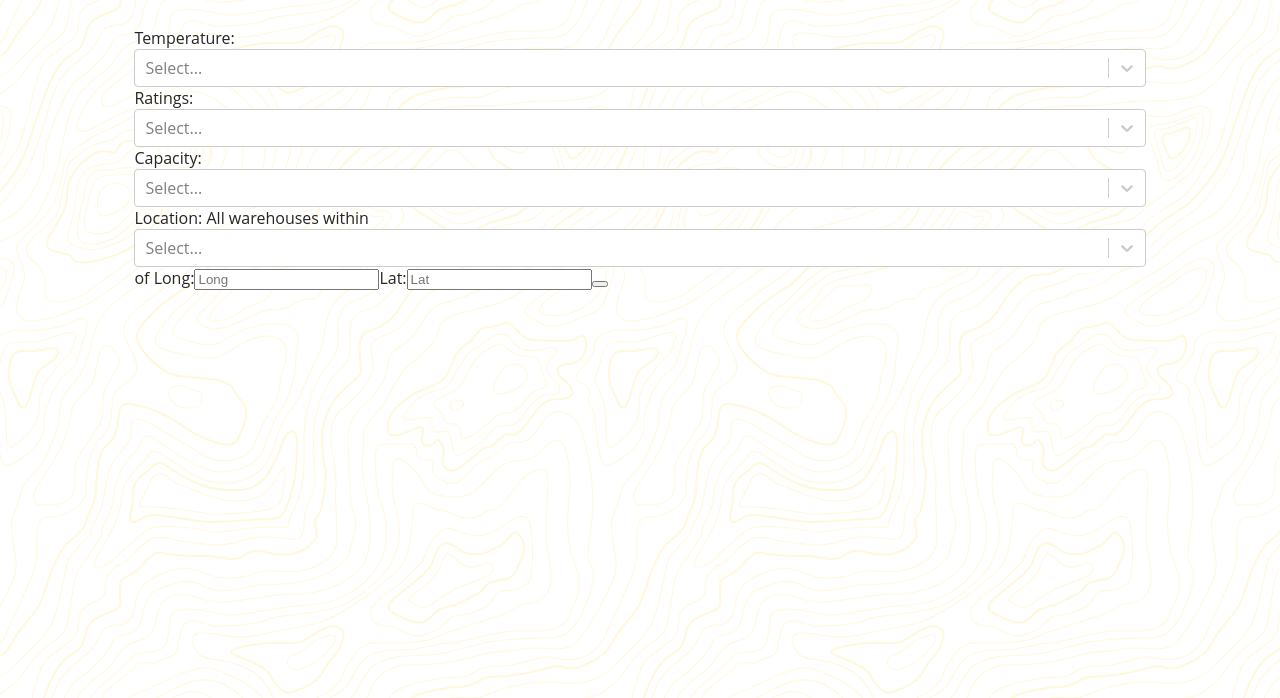
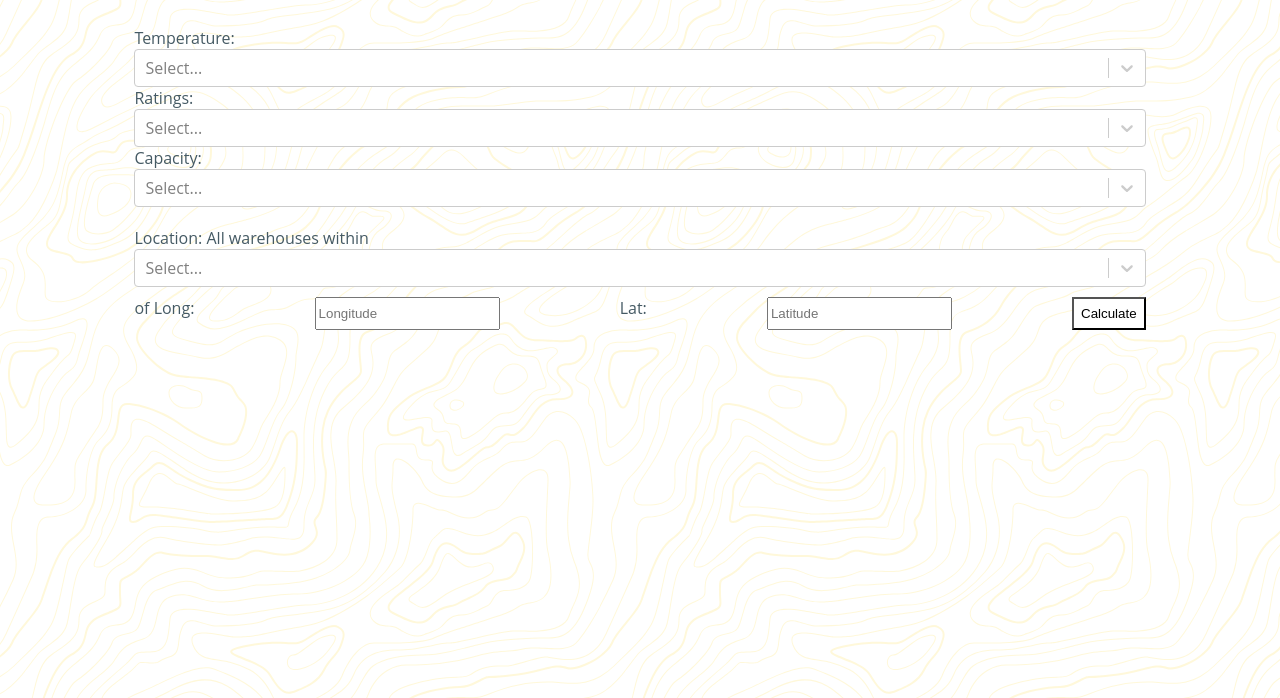
Before and after one commit to chrisphillers/stowga, a React app: page / in a window 1280 px wide. Shown: the part 102-800 px from the top of the page. Built offline with nearby package versions, Linux system fonts and the light colour scheme.

Commit message:
Capacity and Location tweaks

```diff
--- a/server.js
+++ b/server.js
@@ -28,6 +28,7 @@ app.get("/api/temperature/:temp", function(req, res) {
 });
 
 app.get("/api/capacity/:size", function(req, res) {
+  console.log("called", req.params.size);
   db.any(`SELECT * FROM warehouses WHERE capacity_sq_ft > $1`, [
     req.params.size
   ])
@@ -53,10 +54,10 @@ app.get("/api/rating/:rating", function(req, res) {
     });
 });
 
-app.get("/api/location/:long/:lat/:distance", function(req, res) {
+app.get("/api/location/:long/:lat/:dist", function(req, res) {
   db.any(
     `SELECT name, location, temperature, capacity_sq_ft FROM warehouses WHERE ST_DWithin(geom, ST_MakePoint($1,$2)::geography, $3);`,
-    [req.params.long, req.params.lat, req.params.distance]
+    [req.params.long, req.params.lat, req.params.dist]
   )
     .then(function(data) {
       res.json(data);
--- a/src/components/App.js
+++ b/src/components/App.js
@@ -5,8 +5,7 @@ import {
   fetchTemperature,
   fetchCapacity,
   fetchRating,
-  fetchLocation,
-  fetchAll
+  fetchLocation
 } from "./FetchFactory";
 
 import "../styles/App.scss";
@@ -21,6 +20,8 @@ class App extends Component {
       selectedRating: null,
       selectedCapacity: null,
       selectedDistance: null,
+      selectedLon: null,
+      selectedLat: null,
       allSelected: null
     };
     this.receiveTemp = this.receiveTemp.bind(this);
@@ -51,12 +52,15 @@ class App extends Component {
     });
   }
 
-  receiveLocation(location) {
-    this.setState({ selectedLocation: location }, () => {
-      fetchLocation(this.state.selectedRating).then(body => {
-        this.setState({ warehouses: body });
-      });
-    });
+  receiveLocation(name, value) {
+    this.setState(
+      { [name]: value }
+      // , () => {
+      // fetchLocation(this.state.selectedRating).then(body => {
+      //   this.setState({ warehouses: body });
+      // });
+      // }
+    );
   }
 
   render() {
@@ -68,10 +72,13 @@ class App extends Component {
           receiveRating={this.receiveRating}
           receiveCapacity={this.receiveCapacity}
           receiveLocation={this.receiveLocation}
+          // receiveLocationStates={this.receiveLocationStates}
           selectedTemp={this.state.selectedTemp}
           selectedRating={this.state.selectedRating}
           selectedCapacity={this.state.selectedCapacity}
-          selectedLocation={this.state.selectedLocation}
+          selectedDistance={this.state.selectedDistance}
+          selectedLon={this.state.selectedLon}
+          selectedLat={this.state.selectedLat}
         />
         {this.state.warehouses.map(warehouse => (
           <Results warehouseInfo={warehouse} key={warehouse.name} />
--- a/src/components/FetchFactory.js
+++ b/src/components/FetchFactory.js
@@ -27,8 +27,8 @@ export function fetchRating(ratingCat) {
     });
 }
 
-export function fetchLocation(tempCat) {
-  return fetch(`/api/location/${tempCat}`)
+export function fetchLocation(long, lat, dist) {
+  return fetch(`/api/location/${long}/${lat}/${dist}`)
     .then(res => res.json())
     .then(body => {
       console.log(body);
--- a/src/components/Results.js
+++ b/src/components/Results.js
@@ -8,10 +8,18 @@ class Results extends Component {
     return (
       <div className="results">
         <ul className="results__wrap">
-          <li>Name: {warehouse.name}</li>
-          <li>Location: {warehouse.location}</li>
-          <li>Rating: {warehouse.rating}</li>
-          <li>Temperature: {warehouse.temperature}</li>
+          <li>
+            <b>Name:</b> {warehouse.name}
+          </li>
+          <li>
+            <b>Location:</b> {warehouse.location}
+          </li>
+          <li>
+            <b>Rating:</b> {warehouse.rating}
+          </li>
+          <li>
+            <b>Temperature:</b> {warehouse.temperature}
+          </li>
         </ul>
       </div>
     );
--- a/src/components/Search.js
+++ b/src/components/Search.js
@@ -23,30 +23,21 @@ const capacity = [
   { value: 5000, label: "Less than 5000" },
   { value: 10000, label: "0 - 10000" },
   { value: 50000, label: "0 - 50,000" },
-  { value: 50001, label: "+50,000" }
+  { value: 50001, label: "+ 50,000" }
 ];
 const distance = [
-  { value: 10, label: "10Kms" },
-  { value: 30, label: "30Kms" },
-  { value: 60, label: "60Kms" },
-  { value: 120, label: "120Kms" }
+  { value: 10, label: "10 Km" },
+  { value: 30, label: "30 Km" },
+  { value: 60, label: "60 Km" },
+  { value: 120, label: "120 Km" }
 ];
 
 class Search extends Component {
-  state = {};
-
-  componentDidMount() {
-    // const tempCapacity = 10000;
-    // fetchCapacity(tempCapacity);
-  }
+  componentDidMount() {}
 
   tempSelect = selectedTemp => {
     this.props.receiveTemp(selectedTemp);
   };
-
-  // onStarClick(nextValue, prevValue, name) {
-  //   this.setState({ rating: nextValue });
-  // }
 
   ratingSelect = selectedRating => {
     this.props.receiveRating(selectedRating);
@@ -56,18 +47,22 @@ class Search extends Component {
     this.props.receiveCapacity(selectedCapacity);
   };
 
-  locationSubmit = event => {
-    event.preventDefault();
-    this.props.receiveLocation(event);
-  };
+  // locationSubmit = event => {
+  //   event.preventDefault();
+  //   this.props.receiveLocation(event);
+  // };
 
-  locationChange = event => {};
+  locationChange(event) {
+    this.props.receiveLocation({ [event.target.name]: event.target.value });
+  }
 
   render() {
     const selectedTemp = this.props.selectedTemp;
     // const selectedRating = this.props.selectedRating;
     const selectedRating = this.props.selectedRating;
     const selectedCapacity = this.props.selectedCapacity;
+    const selectedLon = this.props.selectedLon;
+    const selectedLat = this.props.selectedLat;
     const selectedDistance = this.props.selectedDistance;
 
     return (
@@ -97,26 +92,33 @@ class Search extends Component {
           onChange={this.capacitySelect}
           options={capacity}
         />
-        <form onSubmit={event => this.props.locationSubmit(event)}>
+        <form
+          className="search__form"
+          onSubmit={event => this.props.locationSubmit(event)}
+        >
           Location: All warehouses within
           <Select
             value={selectedDistance}
             onChange={this.locationChange}
             options={distance}
           />
+          <span className="search__lonlat">
             of Long:
             <input
               type="text"
-            placeholder="Long"
-            onChange={event => this.locationChange(event)}
+              placeholder="Longitude"
+              value={selectedLon}
+              onChange={this.locationChange}
             />
             Lat:
             <input
               type="text"
-            placeholder="Lat"
-            onChange={event => this.props.locationChange(event)}
+              placeholder="Latitude"
+              value={selectedLat}
+              onChange={this.locationChange}
             />
-          <button />
+            <button>Calculate</button>
+          </span>
         </form>
       </div>
     );
--- a/src/styles/Results.scss
+++ b/src/styles/Results.scss
@@ -4,13 +4,19 @@
   display: flex;
   align-items: center;
   width: 80%;
+  margin-top: 10px;
 
   &__wrap {
     display: flex;
     flex-direction: column;
+    width: 100%;
+    margin: 5px;
+    padding: 5px;
     // align-items: left;
 
     // margin: 1rem, 0;
     background-color: white;
   }
+
+  text-transform: capitalize;
 }
--- a/src/styles/Search.scss
+++ b/src/styles/Search.scss
@@ -7,4 +7,20 @@
   width: 80%;
 
   margin: 0, 1rem;
+
+  &__form {
+    padding-top: 20px;
+  }
+
+  &__lonlat {
+    display: flex;
+    justify-content: space-between;
+    width: 100%;
+    margin-top: 10px;
+  }
 }
+
+button {
+  background-color: rgba(255, 255, 255, 1);
+  padding: 7px 7px 7px 7px;
+}
--- a/src/styles/_defaults.scss
+++ b/src/styles/_defaults.scss
@@ -1,4 +1,4 @@
-$primary-color: #252525;
+$primary-color: rgb(69, 90, 100);
 $background-color: #ffffff;
 $font-family: "Open Sans", sans-serif;
 
@@ -29,4 +29,7 @@ a:hover a:active {
 }
 
 h2 {
+  font-weight: bold;
+  font-size: 15px;
+  margin: 3px;
 }
```
Lines whose indentation alone changed are shown as unchanged.
